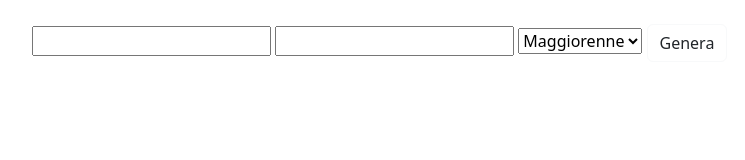
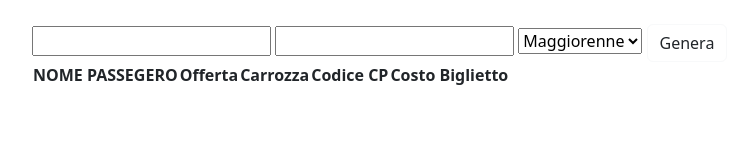
Before and after one commit to DavideGila/js-biglietto-treno-form, a plain HTML site: page index.html in a window 1280 px wide. Shown: the whole page, without its empty margins (50-795 px from the left). Drawn offline with nearby package versions, Linux system fonts and the light colour scheme.

Commit message:
created table

```diff
--- a/index.html
+++ b/index.html
@@ -27,6 +27,28 @@
         <button class="btn btn-outline-light text-dark">Genera</button>
     </div>
 
+    <div class="container">
+        <table class="table-borderless">
+            <thead>
+              <tr>
+                <th scope="col">NOME PASSEGERO</th>
+                <th scope="col">Offerta</th>
+                <th scope="col">Carrozza</th>
+                <th scope="col">Codice CP</th>
+                <th scope="col">Costo Biglietto</th>
+              </tr>
+            </thead>
+            <tbody>
+              <tr>
+                <td id="passengername"></td>
+                <td id="sale"></td>
+                <td id="traincarriage"></td>
+                <td id="codecp"></td>
+                <td id="ticketprice"></td>
+              </tr>
+            </tbody>
+        </table>
+    </div>
 
     <script src="js/script.js"></script>
 </body>
```
